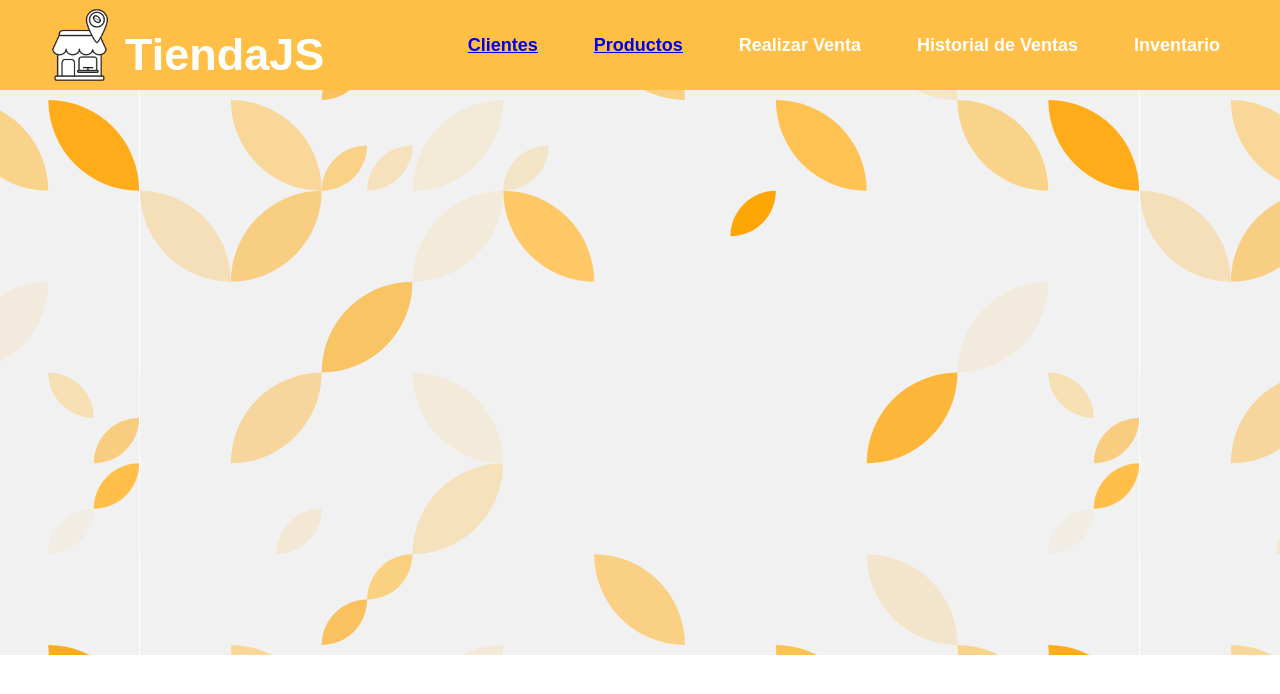
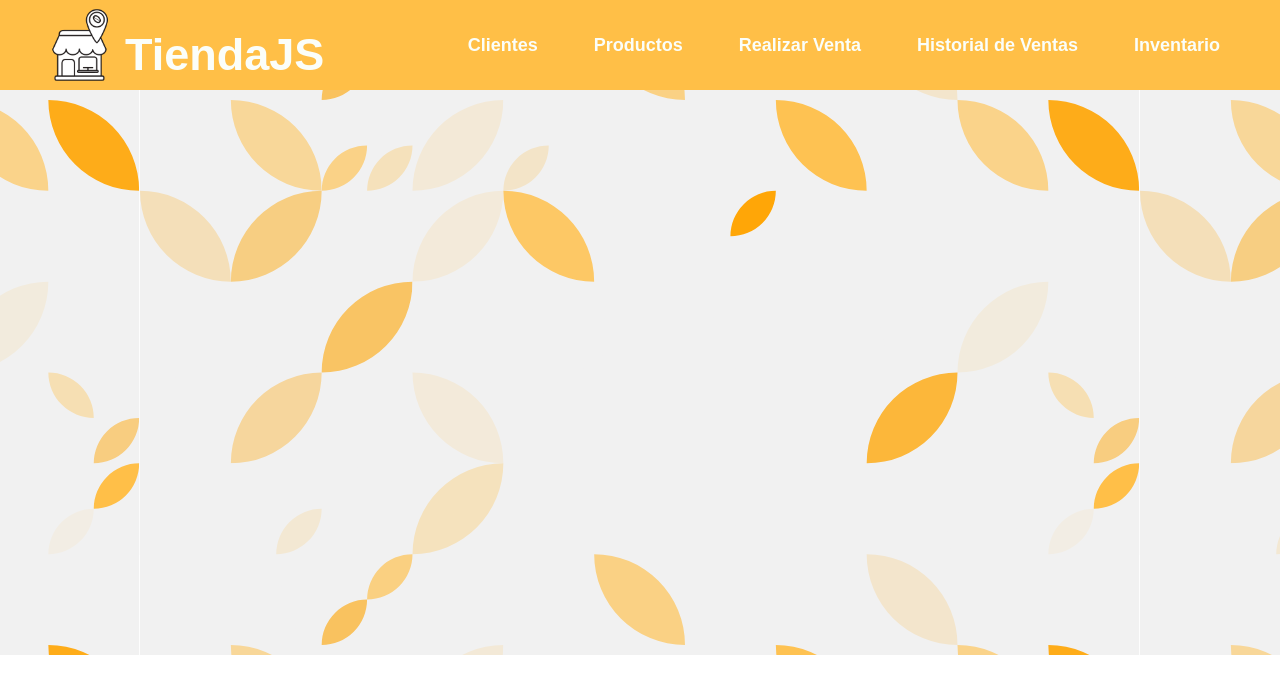
Before and after one commit to Josedzzz/TiendaJS, a plain HTML site: page resources/views/index.html in a window 1280 px wide. Drawn offline with Linux system fonts and the light colour scheme.

Commit message:
Nuevas propiedades a los links

```diff
--- a/resources/views/index.css
+++ b/resources/views/index.css
@@ -52,13 +52,18 @@ body {
     font-size: 18px;
 }
 
+.links a {
+    text-decoration: none;
+    color: inherit;
+}
+
 @keyframes cambiaColor {
     0% { color: #ffbf47; } /* Color del enlace al inicio de la animación */
     100% { color: #070707; } /* Color del enlace al final de la animación */
 }
 
 .links a:hover {
-    animation: cambiaColor 0.3s ease;
+    animation: cambiaColor 0.5s ease;
 }
 
 /*Edicion del contenido de la interfaz*/
```
